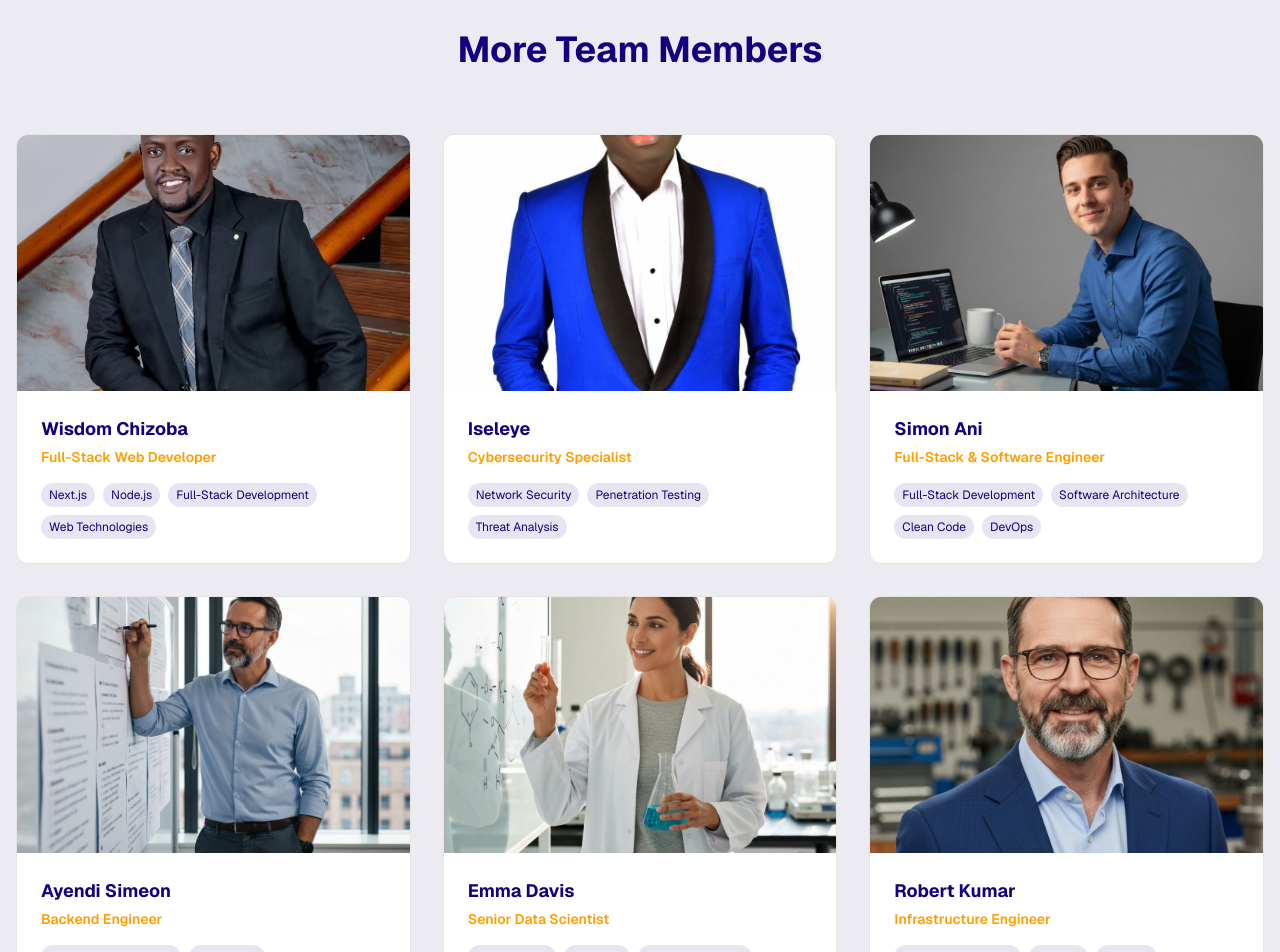
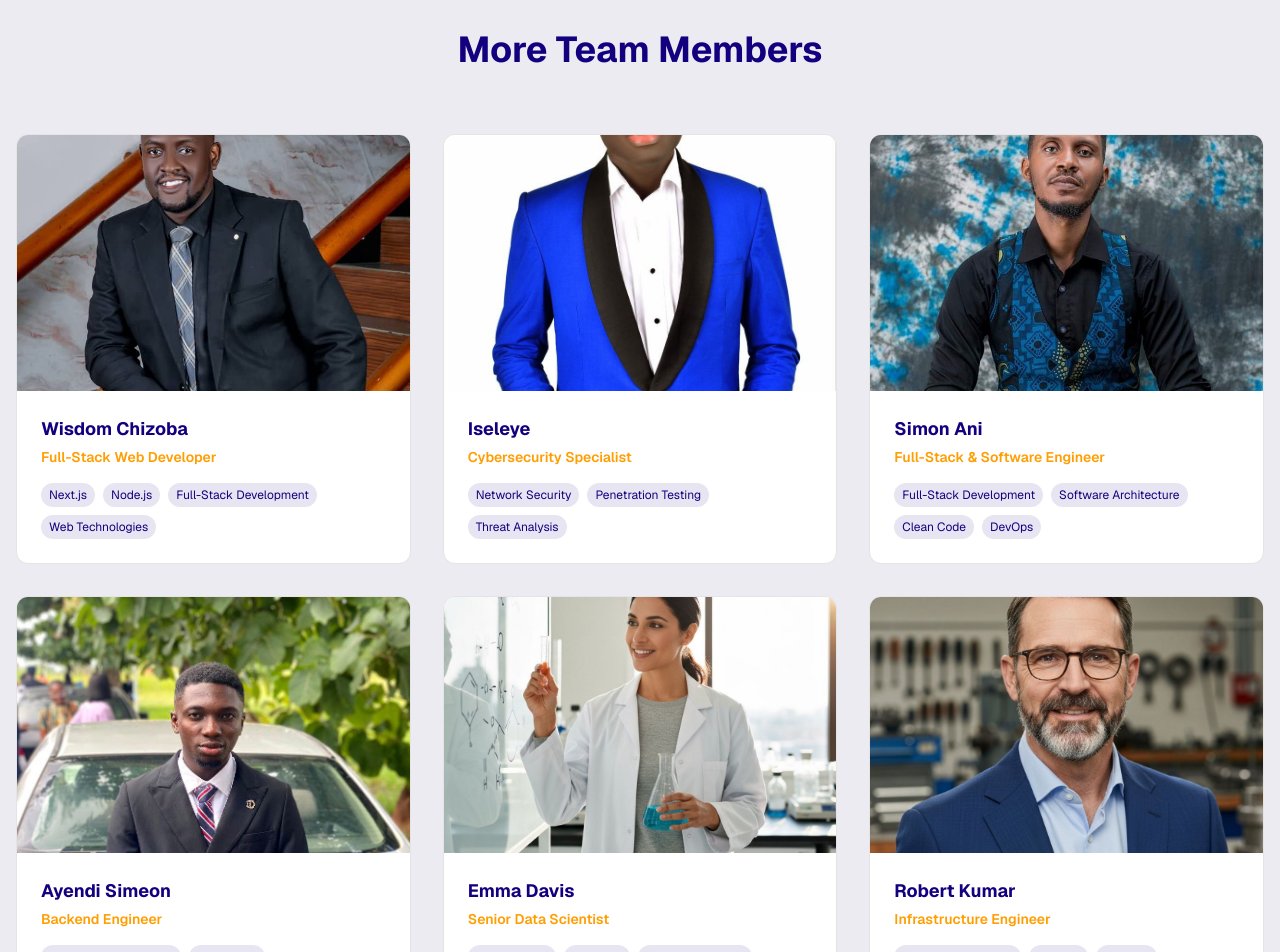
Before and after one commit to Kehinde-Crypto/innovaro-website, a Next.js app: page /team in a window 1280 px wide. Shown: the part 1520-2472 px from the top of the page. Built offline with nearby package versions, Linux system fonts and the light colour scheme.

Commit message:
update team page images for Simon Ani and Ayendi Simeon
#VERCEL_SKIP

Co-authored-by: null <191832900+Kehinde-Crypto@users.noreply.github.com>

```diff
--- a/app/team/page.tsx
+++ b/app/team/page.tsx
@@ -53,7 +53,7 @@ export default function TeamPage() {
       role: "Full-Stack & Software Engineer",
       bio: "Versatile full-stack software engineer with comprehensive expertise in both frontend and backend technologies. Skilled in building scalable applications with modern development practices and clean code architecture.",
       expertise: ["Full-Stack Development", "Software Architecture", "Clean Code", "DevOps"],
-      image: "/simon-ani-fullstack.jpg",
+      image: "/simon-ani-vest.jpg", // updated image to blue vest professional photo
     },
     {
       id: 7,
@@ -61,7 +61,7 @@ export default function TeamPage() {
       role: "Backend Engineer",
       bio: "Specialized backend engineer focused on building robust, scalable server-side applications. Expert in API development, database optimization, and system architecture for enterprise solutions.",
       expertise: ["Backend Development", "API Design", "Database Architecture", "System Design"],
-      image: "/ayendi-simeon-backend.jpg",
+      image: "/ayendi-simeon-professional.jpg", // updated image to car/blazer professional photo
     },
     {
       id: 8,
```
Also changed, not shown: public/ayendi-simeon-professional.jpg (added), public/simon-ani-vest.jpg (added).
